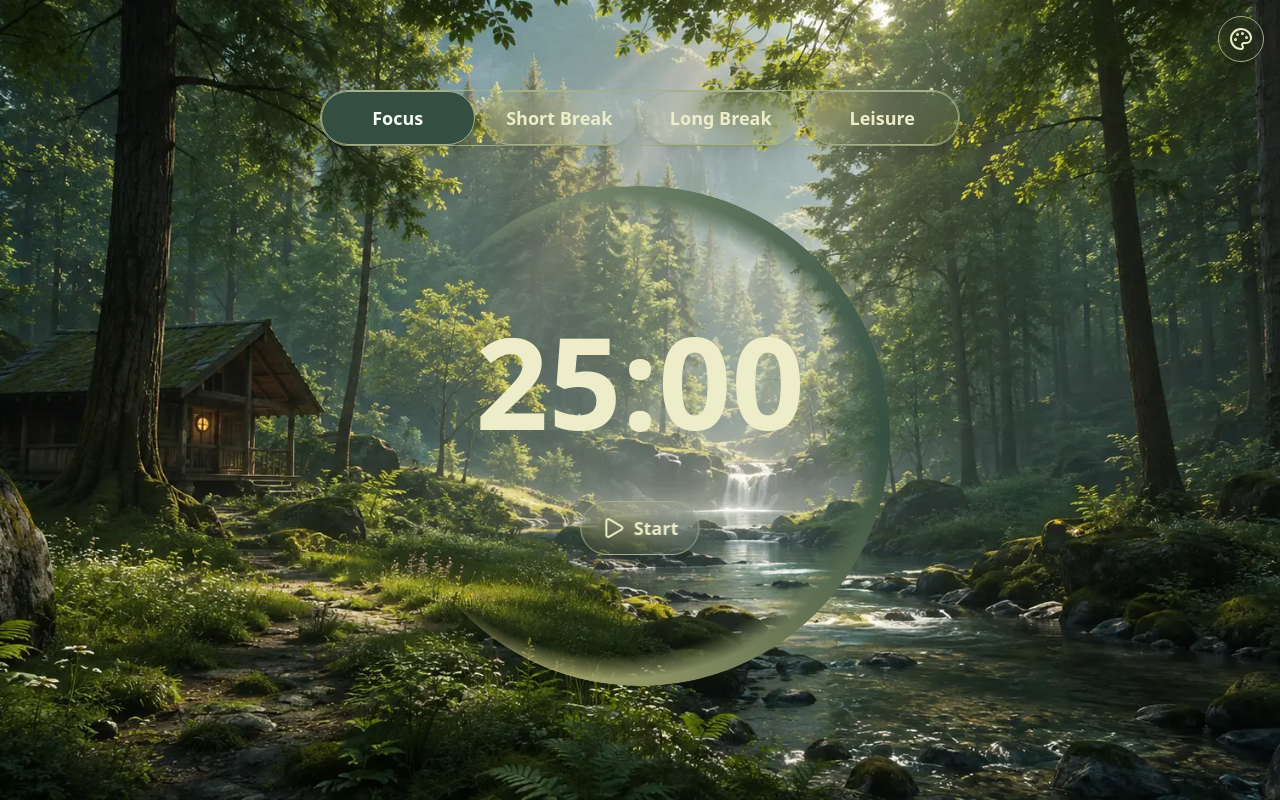
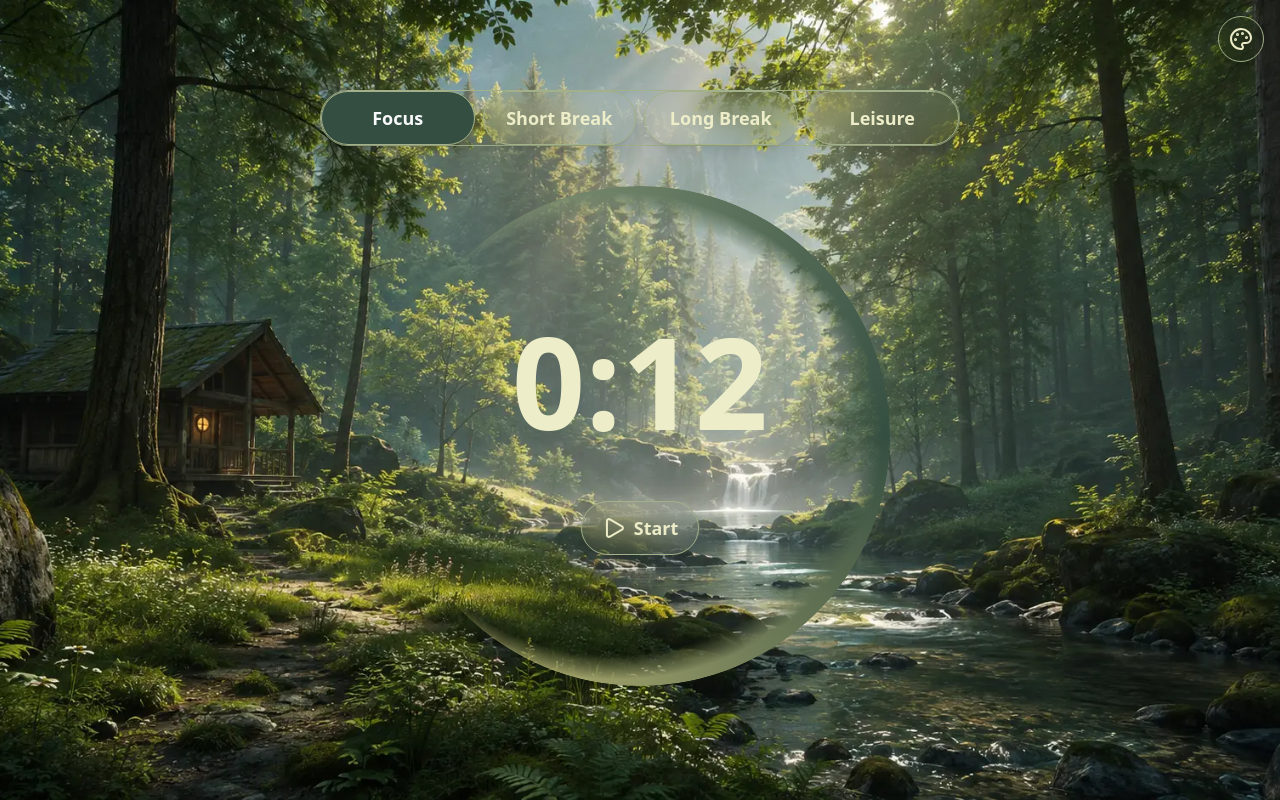
Before and after one commit to kevingida/pomo_timer, a Next.js app: page / in a window 1280 px wide. Built offline with nearby package versions, Linux system fonts and the light colour scheme.

Commit message:
add hook to timer

```diff
--- a/features/timer/constant.ts
+++ b/features/timer/constant.ts
@@ -27,18 +27,24 @@ export const MODES: Record<
 > = {
   focus: {
     label: "Focus",
-    duration: 25,
+    duration: 0.2,
   },
-  "short-break": {
+  shortBreak: {
     label: "Short Break",
-    duration: 5,
+    duration: 0.1,
   },
-  "long-break": {
+  longBreak: {
     label: "Long Break",
-    duration: 15,
+    duration: 0.1,
   },
   leisure: {
     label: "Leisure",
-    duration: 30,
+    duration: 1,
   },
 };
+
+export const CYCLE = {
+  focus: "shortBreak",
+  shortBreak: "focus",
+  longBreak: "focus",
+};
--- a/features/timer/hooks/useTimer.ts
+++ b/features/timer/hooks/useTimer.ts
@@ -15,6 +15,8 @@ const useTimer = ({ duration }: UseTimerProps) => {
     [duration, elapsed],
   );
 
+  const isComplete = remaining === 0;
+
   const start = () => setStatus("running");
   const pause = () => setStatus("paused");
   const reset = () => {
@@ -25,7 +27,17 @@ const useTimer = ({ duration }: UseTimerProps) => {
   // tick
   useEffect(() => {
     if (status !== "running") return;
-    const id = setInterval(() => setElapsed((e) => e + 1), 1000);
+    const id = setInterval(
+      () =>
+        setElapsed((e) => {
+          if (e >= duration * 60 - 1) {
+            setStatus("idle");
+            return duration * 60;
+          }
+          return e + 1;
+        }),
+      1000,
+    );
     return () => clearInterval(id);
   }, [status]);
 
@@ -34,9 +46,9 @@ const useTimer = ({ duration }: UseTimerProps) => {
   }, [duration]);
 
   return {
-    elapsed,
     status,
     remaining,
+    isComplete,
     start,
     pause,
     reset,
--- a/features/timer/hooks/useTimerActions.ts
+++ b/features/timer/hooks/useTimerActions.ts
@@ -3,7 +3,7 @@ import { ALERTS } from "../constant";
 import { useState } from "react";
 
 type useTimerActionsProps = {
-  setMode: (mode: Mode) => void;
+  changeMode: (mode: Mode) => void;
   status: string;
   start: () => void;
   pause: () => void;
@@ -11,7 +11,7 @@ type useTimerActionsProps = {
   openDialog: (title: string, description: string, confirm: () => void) => void;
 };
 const useTimerActions = ({
-  setMode,
+  changeMode,
   status,
   start,
   pause,
@@ -21,6 +21,7 @@ const useTimerActions = ({
   const [showReset, setShowReset] = useState<boolean>(false);
 
   const isRunning = status === "running";
+  const isIdle = status === "idle";
 
   const resetTimer = () => {
     reset();
@@ -28,7 +29,11 @@ const useTimerActions = ({
   };
 
   const handleReset = () => {
-    openDialog(ALERTS.reset.title, ALERTS.reset.description, resetTimer);
+    if (!isIdle) {
+      openDialog(ALERTS.reset.title, ALERTS.reset.description, resetTimer);
+      return;
+    }
+    resetTimer();
   };
 
   const handlePlayPause = () => {
@@ -40,19 +45,19 @@ const useTimerActions = ({
     }
   };
 
-  const changeMode = (newMode: Mode) => {
+  const handleChangeMode = (newMode: Mode) => {
     resetTimer();
-    setMode(newMode);
+    changeMode(newMode);
   };
 
   const handleModeChange = (newMode: Mode) => {
     if (status !== "idle") {
       openDialog(ALERTS.stop.title, ALERTS.stop.description, () =>
-        changeMode(newMode),
+        handleChangeMode(newMode),
       );
       return;
     }
-    setMode(newMode);
+    changeMode(newMode);
   };
   return {
     showReset,
--- a/features/timer/index.tsx
+++ b/features/timer/index.tsx
@@ -2,21 +2,22 @@
 
 import ConfirmDialog from "@/components/ConfirmDialog";
 import { formatTime } from "@/utils/formatTime";
-import { useState } from "react";
+import { useEffect } from "react";
 import useDocumentTitle from "./hooks/useDocumentTitle";
 import useTimer from "./hooks/useTimer";
-import { Mode } from "./type";
 import { MODES } from "./constant";
 import TimerTabs from "./components/TimerTabs";
 import TimerControl from "./components/TimerControl";
 import TimerCircle from "./components/TimerCircle";
 import useDialog from "./hooks/useDialog";
 import useTimerActions from "./hooks/useTimerActions";
+import useSound from "./hooks/useSound";
+import usePomodoroCycle from "./hooks/usePomodoroCycle";
 
 const Timer = () => {
-  const [mode, setMode] = useState<Mode>("focus");
+  const { mode, nextMode, resetCycle, changeMode } = usePomodoroCycle();
 
-  const { remaining, status, start, pause, reset } = useTimer({
+  const { remaining, status, isComplete, start, pause, reset } = useTimer({
     duration: MODES[mode].duration,
   });
 
@@ -24,9 +25,11 @@ const Timer = () => {
 
   const { dialog, openDialog, closeDialog } = useDialog();
 
+  const { playChime } = useSound(true);
+
   const { showReset, handleReset, handlePlayPause, handleModeChange } =
     useTimerActions({
-      setMode,
+      changeMode,
       status,
       start,
       pause,
@@ -39,6 +42,16 @@ const Timer = () => {
     remaining,
     status,
   });
+
+  useEffect(() => {
+    if (!isComplete) return;
+    setTimeout(() => {
+      start();
+    }, 1000);
+    playChime(false);
+    nextMode();
+    handleReset();
+  }, [isComplete, playChime, nextMode, handleReset]);
 
   return (
     <div className="flex flex-col items-center gap-4 rounded w-full">
--- a/features/timer/type.ts
+++ b/features/timer/type.ts
@@ -1,3 +1,3 @@
 export type TimerStatus = "idle" | "running" | "paused";
 
-export type Mode = "focus" | "short-break" | "long-break" | "leisure";
+export type Mode = "focus" | "shortBreak" | "longBreak" | "leisure";
```
